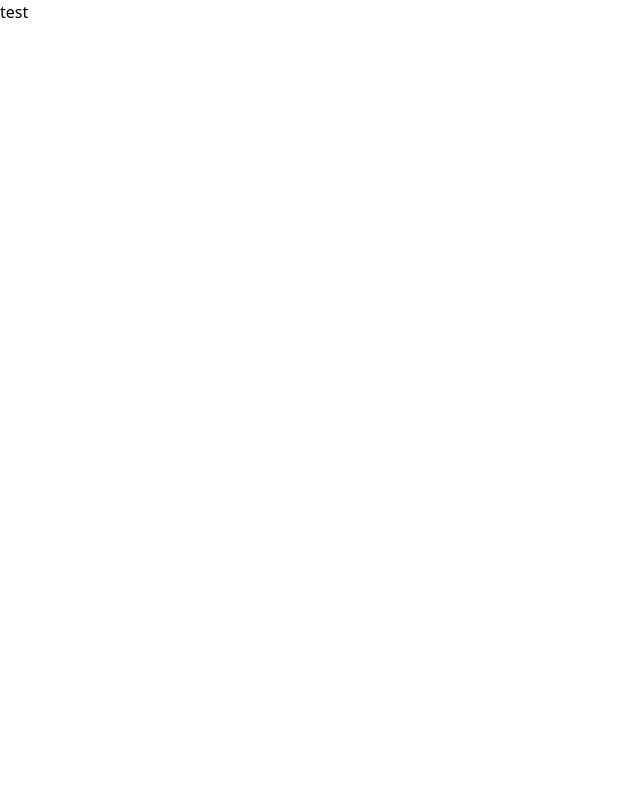
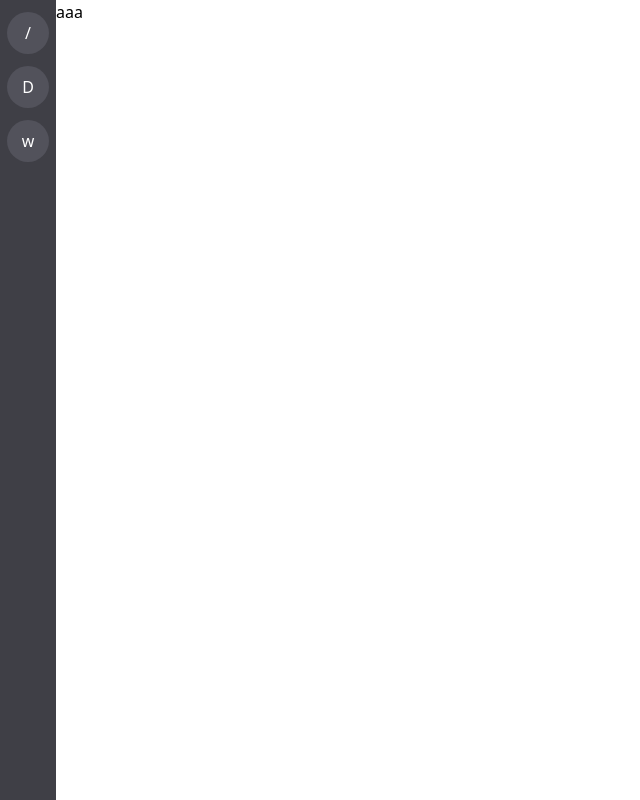
Before and after one commit to na-ah/WordBucket, a Next.js app: page / in a window 1280 px wide. Shown: the whole page, without its empty margins (0-640 px from the left). Built offline with nearby package versions, Linux system fonts and the light colour scheme.

Commit message:
feat: Sidebarを作成

```diff
--- a/pages/dashboard/index.tsx
+++ b/pages/dashboard/index.tsx
@@ -1,7 +1,9 @@
+import Layout from "@/shared/Templates/Layout/Layout";
+
 export default function Dashboard() {
   return (
     <>
-      <div>dashboard</div>
+      <Layout>dashboard</Layout>
     </>
   );
 }
--- a/pages/index.tsx
+++ b/pages/index.tsx
@@ -1,3 +1,9 @@
+import Layout from "@/shared/Templates/Layout/Layout";
+
 export default function Home() {
-  return <>test</>;
+  return (
+    <>
+      <Layout>aaa</Layout>
+    </>
+  );
 }
--- /dev/null
+++ b/shared/Main/Main.tsx
@@ -0,0 +1,3 @@
+export default function Main({ children }) {
+  return <>{children}</>;
+}
--- /dev/null
+++ b/shared/Sidebar/Sidebar.tsx
@@ -0,0 +1,27 @@
+import SideBarButton from "@/uiParts/Sidebar/SideBarButton/SideBarButton";
+
+export default function Sidebar() {
+  return (
+    <>
+      <div className="bg-zinc-700 text-white w-14 py-3">
+        <ul className="flex flex-col gap-3 mx-auto items-center">
+          <SideBarButton
+            text="/"
+            link="/"
+            color="blue"
+          />
+          <SideBarButton
+            text="D"
+            link="/dashboard"
+            color="rose"
+          />
+          <SideBarButton
+            text="w"
+            link="/word"
+            color="lime"
+          />
+        </ul>
+      </div>
+    </>
+  );
+}
--- /dev/null
+++ b/shared/Templates/Layout/Layout.tsx
@@ -0,0 +1,14 @@
+import Main from "@/shared/Main/Main";
+import Sidebar from "@/shared/Sidebar/Sidebar";
+import { ReactNode } from "react";
+
+export default function Layout({ children }: { children: ReactNode }) {
+  return (
+    <>
+      <div className="flex min-h-screen">
+        <Sidebar />
+        <Main>{children}</Main>
+      </div>
+    </>
+  );
+}
--- a/tailwind.config.ts
+++ b/tailwind.config.ts
@@ -5,6 +5,8 @@ const config: Config = {
     "./pages/**/*.{js,ts,jsx,tsx,mdx}",
     "./components/**/*.{js,ts,jsx,tsx,mdx}",
     "./app/**/*.{js,ts,jsx,tsx,mdx}",
+    "./shared/**/*.{js,ts,jsx,tsx,mdx}",
+    "./uiParts/**/*.{js,ts,jsx,tsx,mdx}",
   ],
   theme: {
     extend: {
--- /dev/null
+++ b/uiParts/Sidebar/SideBarButton/SideBarButton.tsx
@@ -0,0 +1,26 @@
+import Link from "next/link";
+
+export default function SideBarButton({
+  text,
+  link,
+  color = "blue",
+}: {
+  text: string;
+  link: string;
+  color?: string;
+}) {
+  const colors: { [key: string]: string } = {
+    blue: "hover:bg-sky-600",
+    lime: "hover:bg-lime-600",
+    rose: "hover:bg-rose-600",
+  };
+  return (
+    <>
+      <li
+        className={`bg-zinc-600 rounded-full flex justify-center items-center aspect-square w-3/4 transition-all duration-50  hover:cursor-pointer ${colors[color]}`}
+      >
+        <Link href={link}>{text}</Link>
+      </li>
+    </>
+  );
+}
```
